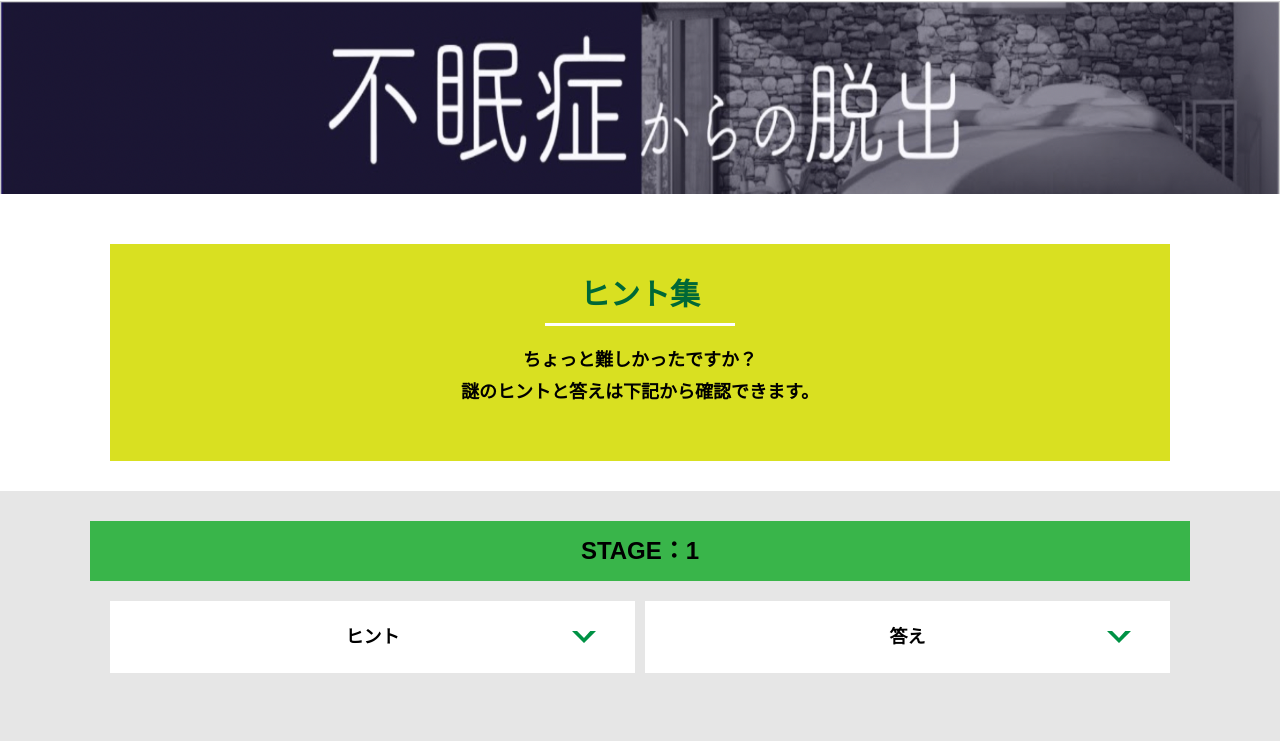
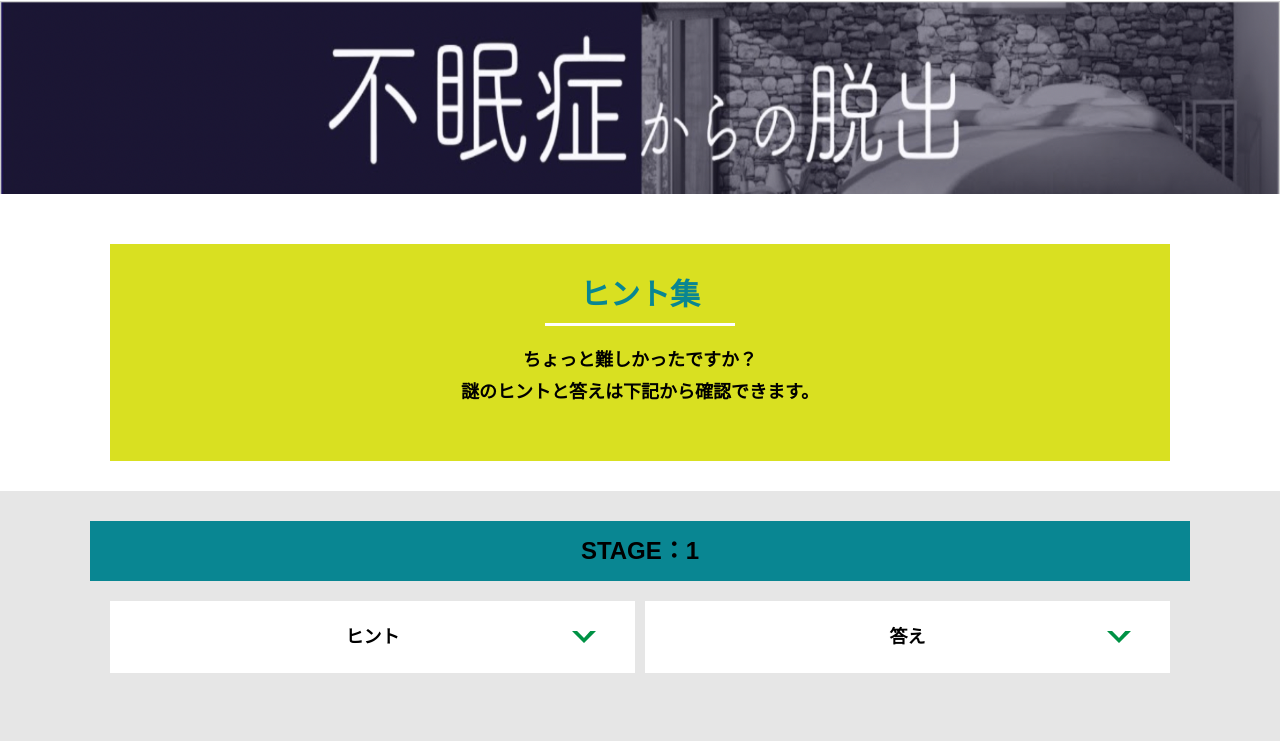
Before and after one commit to tsubakikajitani/alfa-online-kajitani, a plain HTML site: page hint1.html in a window 1280 px wide. Shown: the part 59-800 px from the top of the page. Drawn offline with Linux system fonts and the light colour scheme.

Commit message:
Update style.css

```diff
--- a/assets/css/style.css
+++ b/assets/css/style.css
@@ -292,7 +292,7 @@ button {
 }
 
 .section-title--keycolor {
-  background-color: #39b54a;
+  background-color: #098692;
 }
 
 .section-title--story {
@@ -307,7 +307,7 @@ button {
   line-height: 1.06667;
   margin: 0;
   padding-bottom: 15px;
-  color: #006837;
+  color: #098692;
 }
 
 .section-title--border::after {
```
